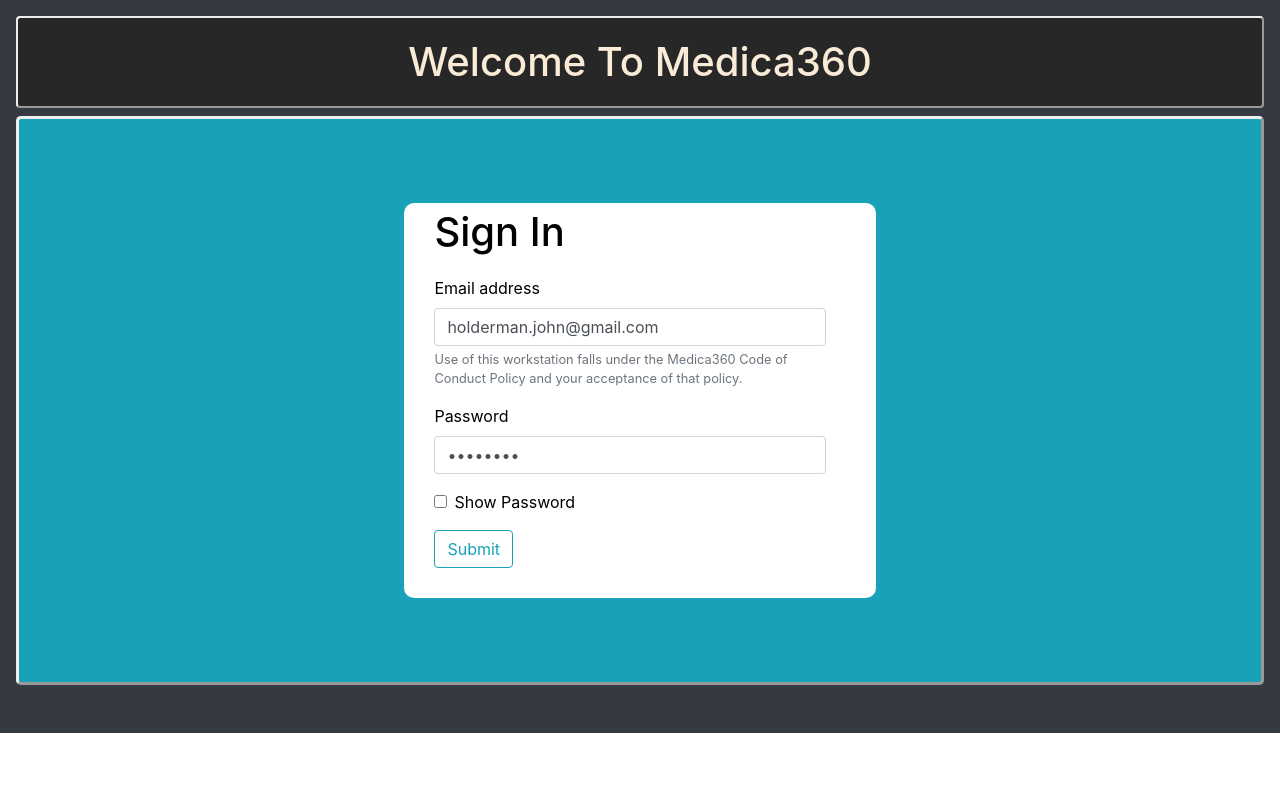
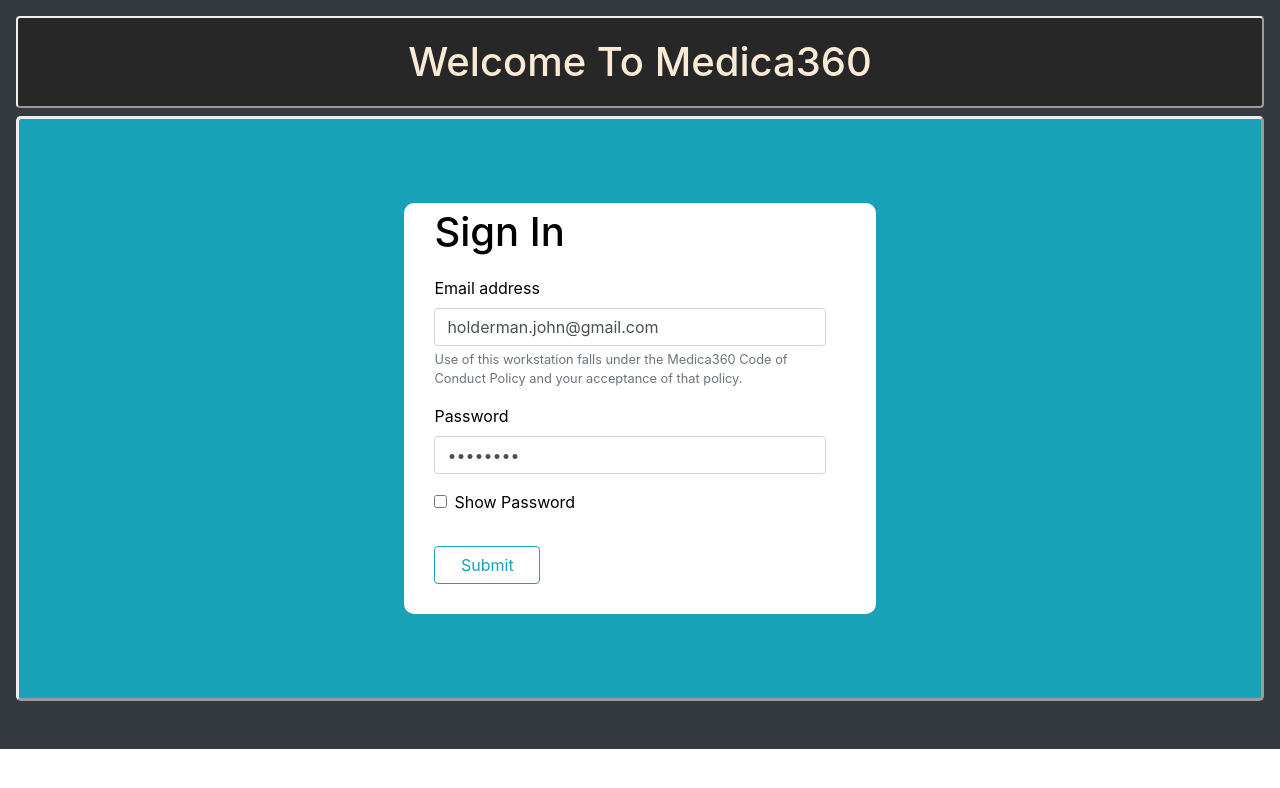
Before and after one commit to cwjacobs/nurselink-pro-reactstrap, a React (Create React App) app: page / in a window 1280 px wide. Shown: the top 788 px of the page. Built offline with nearby package versions, Linux system fonts and the light colour scheme.

Commit message:
added signin spinner

```diff
--- a/src/signIn/SignIn.css
+++ b/src/signIn/SignIn.css
@@ -5,7 +5,7 @@
   border-style   : outset;
 }
 
-.login-form {
+.signin-form {
   color              : black;
   background-color   : white;
   margin             : 20px;
@@ -16,6 +16,11 @@
   border-radius      : 10px;
 }
 
+.signin-button {
+  margin-top   : 2vh;
+  margin-bottom: 0;
+}
+
 @media (prefers-reduced-motion: no-preference) {
   .App-logo {
     animation: App-logo-spin infinite 20s linear;
--- a/src/signIn/SignIn.js
+++ b/src/signIn/SignIn.js
@@ -2,6 +2,10 @@ import React, { useState } from 'react';
 import Form from 'react-bootstrap/Form';
 import Button from 'react-bootstrap/Button';
 import Jumbotron from 'react-bootstrap/Jumbotron';
+import Spinner from 'react-bootstrap/Spinner';
+import Row from 'react-bootstrap/Row';
+import Col from 'react-bootstrap/Col';
+
 
 import { firebaseLogin, getNurseLinkAcct } from '../conn/nlFirestore'
 
@@ -11,6 +15,7 @@ const SignIn = (props) => {
   const [email, setEmail] = useState("holderman.john@gmail.com");
   const [password, setPassword] = useState("firebase");
   const [isShowPassword, setIsShowPassword] = useState(false);
+  const [isLoggingIn, setIsLoggingIn] = useState(false);
 
   const handleShowPassword = () => {
     setIsShowPassword(!isShowPassword);
@@ -28,6 +33,8 @@ const SignIn = (props) => {
 
   const submitHandler = (e) => {
     e.preventDefault();
+    setIsLoggingIn(true);
+
     firebaseLogin(email, password)
       .then(() => {
         let key = email;
@@ -47,7 +54,7 @@ const SignIn = (props) => {
 
   return (
     <Jumbotron className="bg-info jumbo">
-      <div className="login-form mx-auto">
+      <div className="signin-form mx-auto">
         <h1 style={{ marginBottom: 0.5 + 'em' }}>Sign In</h1>
         <Form onSubmit={submitHandler}>
           <Form.Group controlId="formBasicEmail">
@@ -64,7 +71,12 @@ const SignIn = (props) => {
           <Form.Group className="info" controlId="formBasicCheckbox">
             <Form.Check type="checkbox" label="Show Password" onClick={handleShowPassword} />
           </Form.Group>
-          <Button variant="outline-info" type="submit">Submit</Button>
+          <Row>
+            <Col xs={4}>
+              <Button variant="outline-info" className="signin-button" style={{ paddingLeft: "2vw", paddingRight: "2vw" }} type="submit" disabled={isLoggingIn}>Submit</Button>
+            </Col>
+            {isLoggingIn && <Spinner variant="info" className="signin-button" animation="border" size="md" />}
+          </Row>
         </Form>
       </div>
     </Jumbotron>
```
